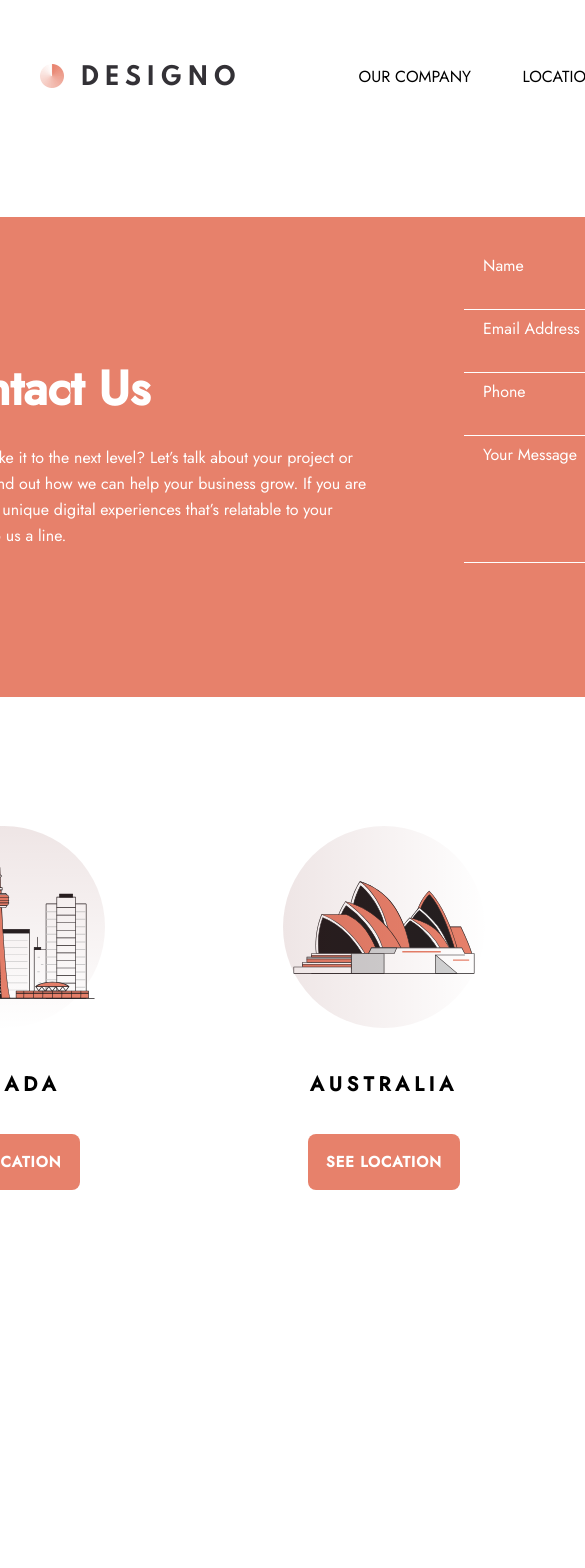
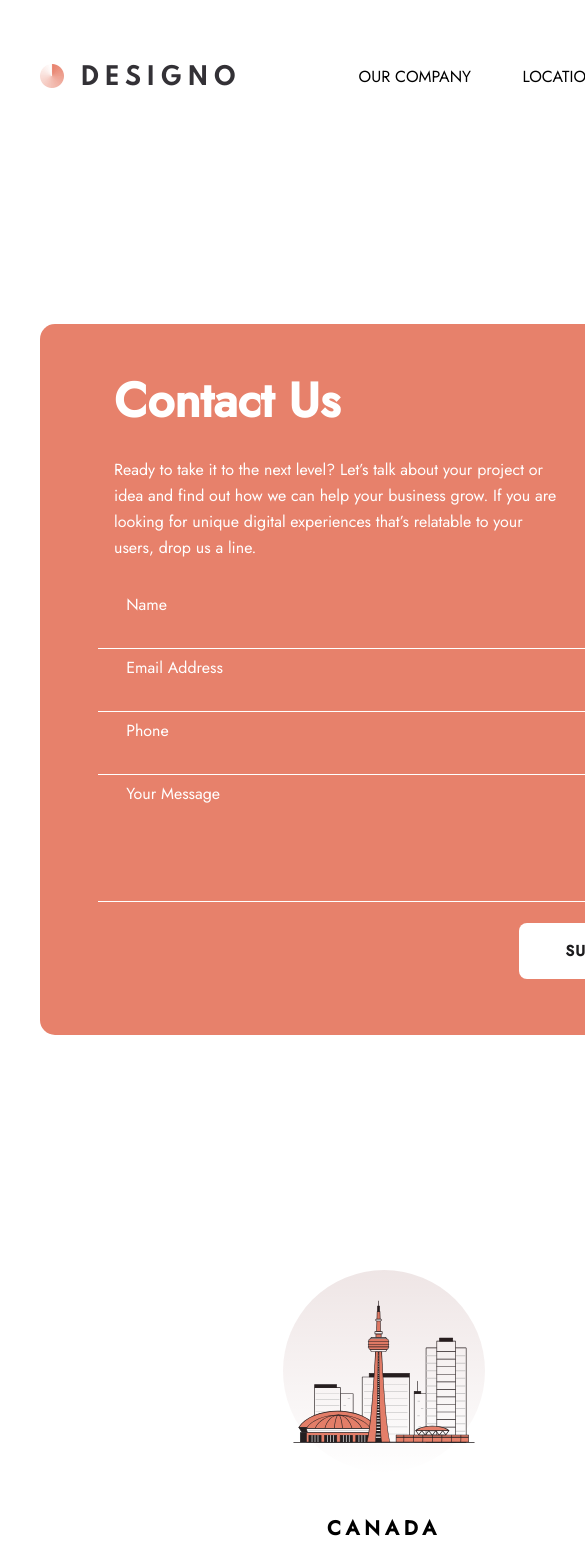
Before and after one commit to AlekseyVY/multipage_website, a Next.js app: page /Contact in a window 390 px wide. Shown: the top 1568 px of the page, 585 px wide, since content can reach past the window. Built offline with nearby package versions, Linux system fonts and the light colour scheme.

Commit message:
feature: finished contact page tablet

```diff
--- a/common/ContactForm/styles.js
+++ b/common/ContactForm/styles.js
@@ -19,6 +19,9 @@ export const InputWrapper = styled.div`
   width: 38rem;
   height: 3.8rem;
   margin-bottom: 2.5rem;
+  @media (max-width: 768px){
+    width: 57.3rem;
+  }
 `
 
 export const LabelWrapper = styled.div`
@@ -42,6 +45,9 @@ export const InputInnerWrapper = styled.input`
     background-color: ${peach} !important;
     -webkit-box-shadow: 0 0 0 50px white inset;
   }
+  @media (max-width: 768px){
+    width: 57.3rem;
+  }
 `
 
 
@@ -55,6 +61,9 @@ export const AreaInnerWrapper = styled.textarea`
   border: none;
   border-bottom: 1px solid ${white};
   color: ${white};
+  @media (max-width: 768px){
+    width: 57.3rem;
+  }
 `
 
 export const ButtonWrapper = styled.div`
--- a/common/LocationSection/styles.js
+++ b/common/LocationSection/styles.js
@@ -6,6 +6,14 @@ export const LocationContainer = styled.div`
   height: 36.4rem;
   display: flex;
   justify-content: space-between;
+  @media (max-width: 768px){
+    width: 76.8rem;
+    height: 123rem;
+    display: flex;
+    flex-direction: column;
+    justify-content: space-between;
+    align-items: center;
+  }
 
 `
 
--- a/pages/Contact/index.js
+++ b/pages/Contact/index.js
@@ -24,7 +24,6 @@ export default function Contact(){
             help your business grow. If you are looking for unique digital experiences that’s relatable to your users, drop us a line.
           </ContactFormSecText>
           <div>
-
           </div>
         </ContactFormLeft>
         <ContactFormRight>
--- a/styles/appdesign/styles.js
+++ b/styles/appdesign/styles.js
@@ -23,7 +23,7 @@ export const CommonPortfolioCardContainerWrapper = styled.div`
   @media (max-width: 768px){
     width: 69.8rem;
     margin-top: 12rem;
-    height: 202rem;
+    height: 167.8rem;
   }
 `
 
--- a/styles/contact/styles.js
+++ b/styles/contact/styles.js
@@ -8,6 +8,10 @@ export const MainContainer = styled.div`
   justify-content: space-between;
   flex-direction: column;
   align-items: center;
+  @media (max-width: 768px){
+    width: 76.8rem;
+    height: 267.3rem;
+  }
 `;
 
 export const ContactFormContainer = styled.div`
@@ -18,21 +22,38 @@ export const ContactFormContainer = styled.div`
   display: flex;
   justify-content: center;
   align-items: center;
+  @media (max-width: 768px){
+    width: 68.9rem;
+    height: 71.1rem;
+    flex-direction: column;
+  }
 `
 
 export const FooterWrapper = styled.div`
   height: 32.1rem;
+  @media (max-width: 768px){
+    height: 33.7rem;
+    margin-top: -40rem;
+  }
 `
 
 export const ContactFormLeft = styled.div`
   width: 54rem;
   height: 18.4rem;
   color: ${white};
+  @media (max-width: 768px){
+    margin-top: -8rem;
+    margin-bottom: 5rem;
+  }
 `
 
 export const ContactFormRight = styled.div`
   width: 38rem;
   height: 37.1rem;
+  @media (max-width: 768px){
+    width: 57.3rem;
+    height: 29.1rem;
+  }
 `
 
 export const HWrapper = styled.h1`
--- a/styles/globals.css
+++ b/styles/globals.css
@@ -62,10 +62,8 @@ body {
 @media (max-width: 768px){
   html {
     width: 76.8rem;
-    height: 331.1rem;
   }
   body {
     width: 76.9rem;
-    height: 331.1rem;
   }
 }
--- a/styles/webdesign/styles.js
+++ b/styles/webdesign/styles.js
@@ -23,7 +23,7 @@ export const ProjectCardContainer = styled.div`
   @media (max-width: 768px){
     width: 69.8rem;
     margin-top: 12rem;
-    height: 167.8rem;
+    height: 202rem;
   }
 `
 
```
Also changed, not shown: styles/about/styles.js (+21 -0 lines), styles/graphicdesign/styles.js (+12 -0 lines).
